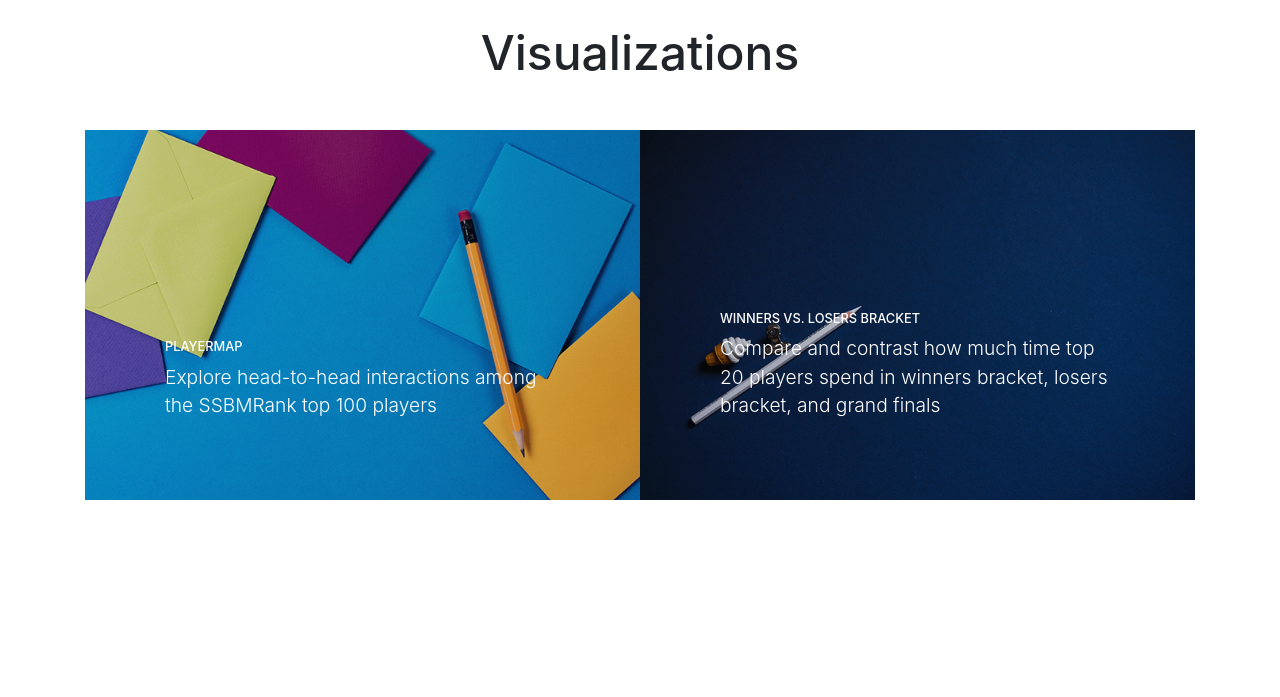
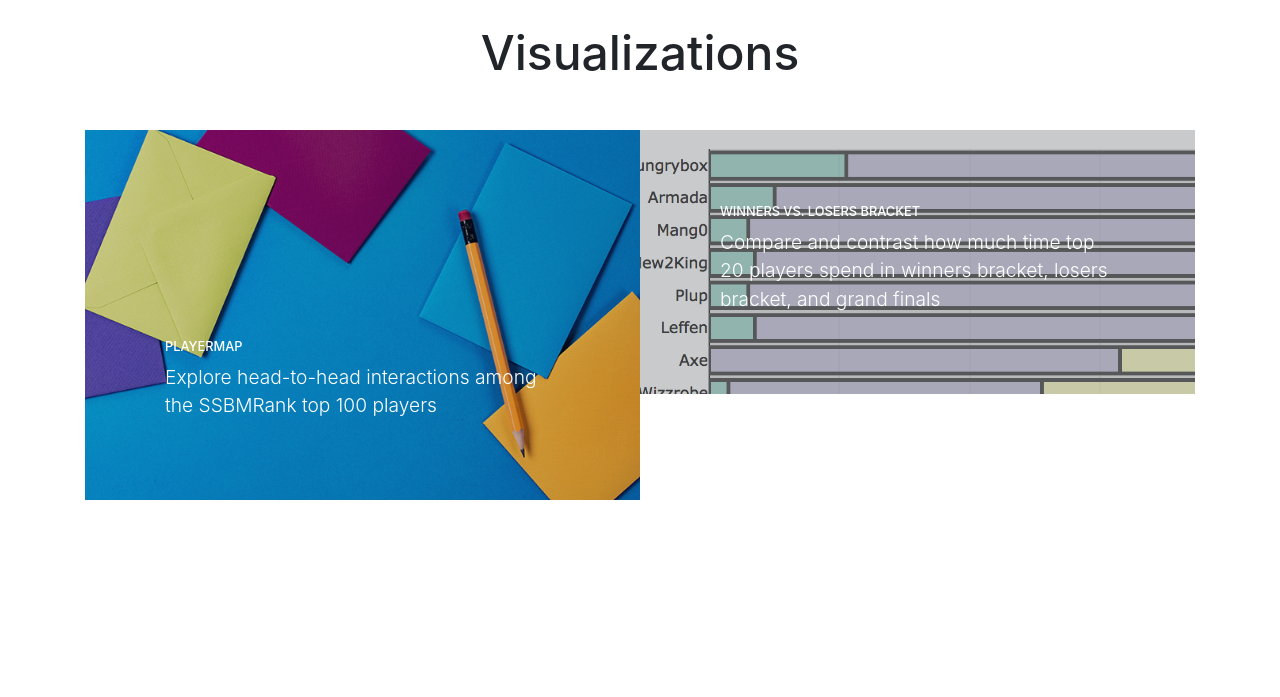
Before and after one commit to datacomehome/datacomehome.github.io, a website with bundled scripts: page index.html in a window 1280 px wide. Shown: the part 1260-1957 px from the top of the page. Built offline with nearby package versions, Linux system fonts and the light colour scheme.

Commit message:
first pass at new bg img

```diff
--- a/index.html
+++ b/index.html
@@ -163,7 +163,7 @@
                   <p class="mb-0">Compare and contrast how much time top 20 players spend in winners bracket, losers bracket, and grand finals</p>
                 </span>
               </span>
-              <img class="img-fluid" src="img/portfolio-2.jpg" alt="">
+              <img class="img-fluid" src="img/bars.png" alt="">
             </a>
           </div>
           <!--
```
Also changed, not shown: img/bars.png (added).
